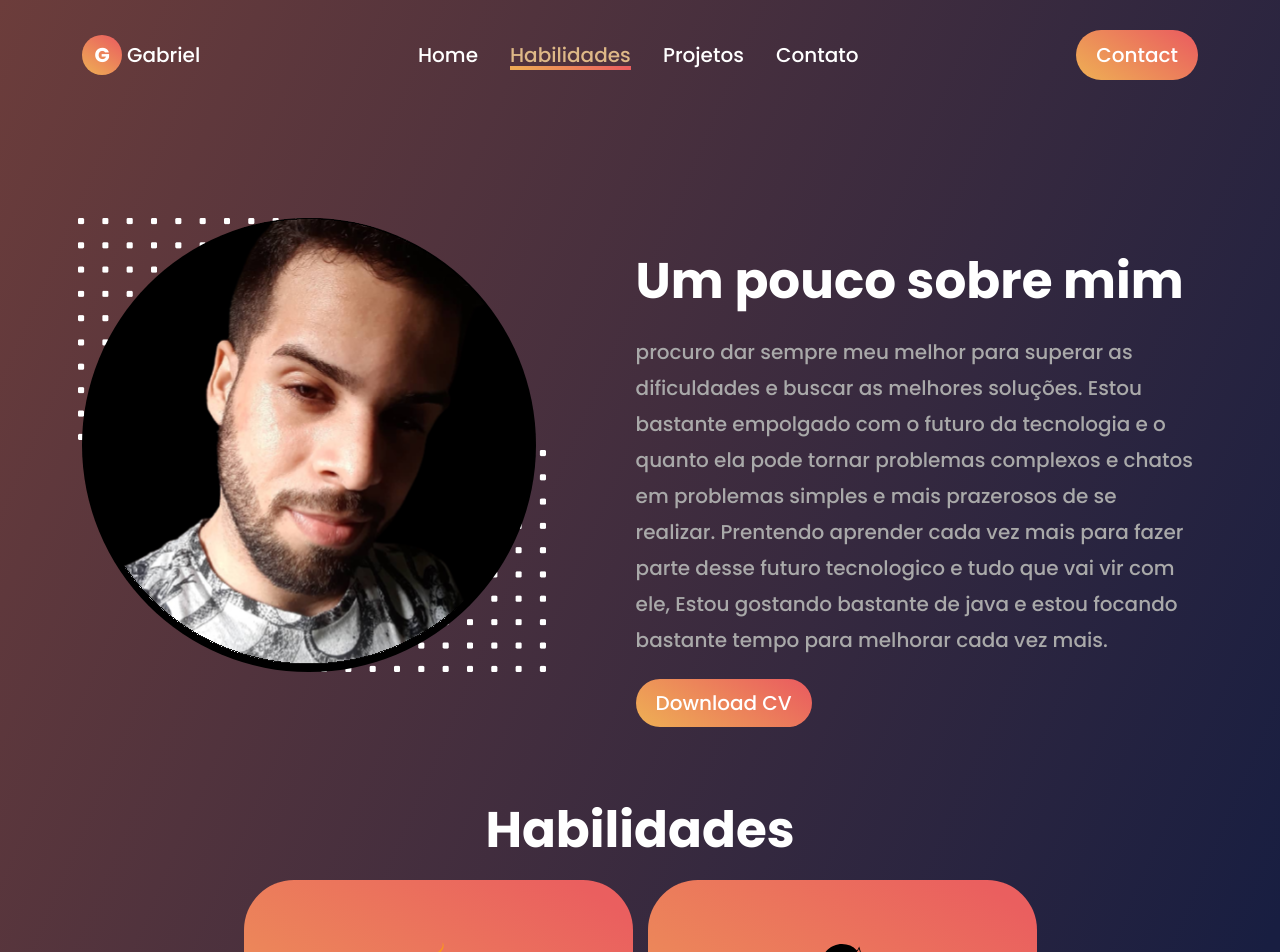
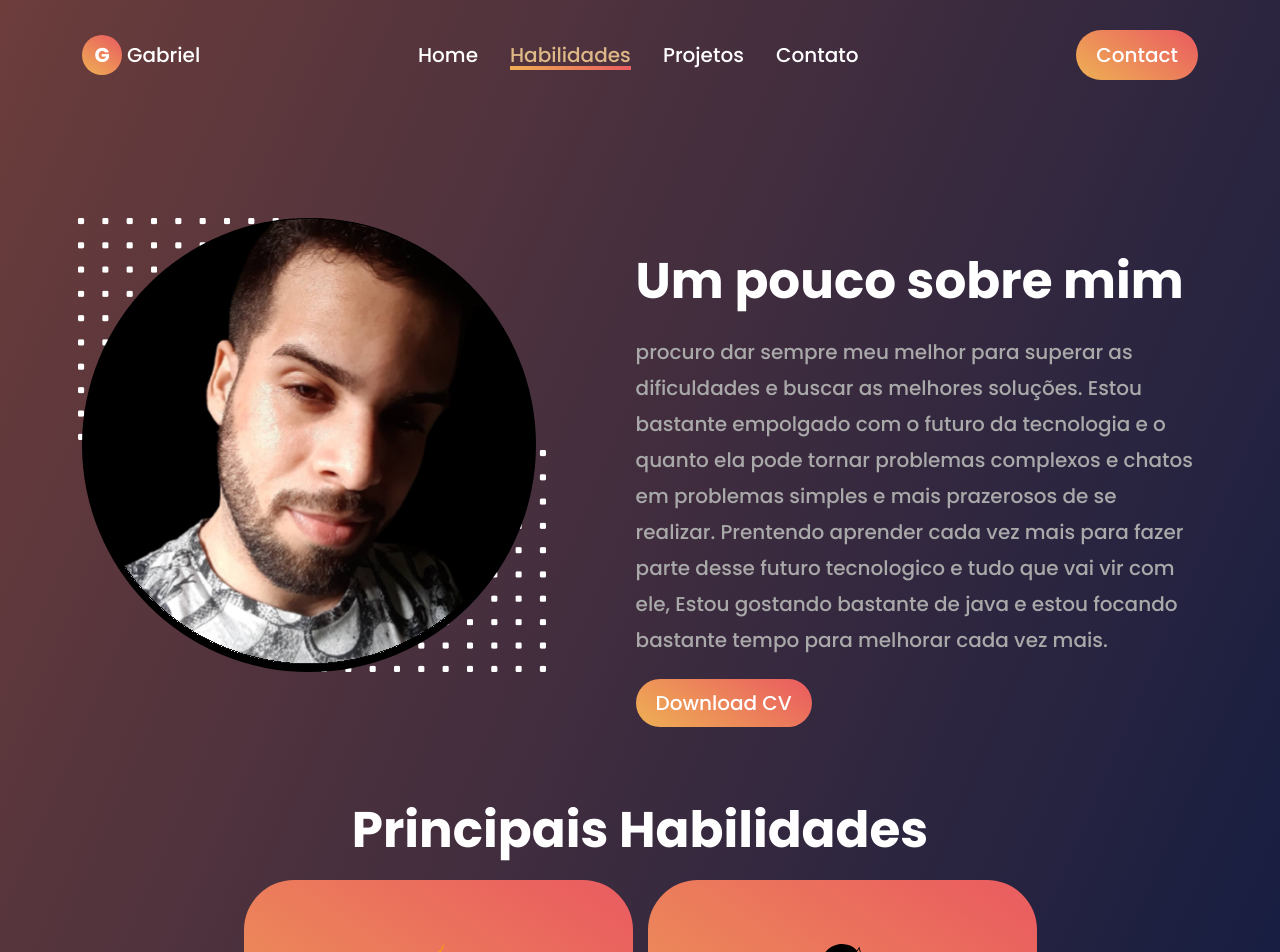
Before and after one commit to GabrielGPena793/Portifolio, a React (Create React App) app: page / in a window 1280 px wide. Shown: the top 952 px of the page. Built offline with nearby package versions, Linux system fonts and the light colour scheme; a web font is replaced by a local one.

Commit message:
colocando curricuto e ajustando texto das habilidades

```diff
--- a/src/components/Home/index.js
+++ b/src/components/Home/index.js
@@ -4,6 +4,7 @@ import img  from "../../assets/euHome.svg"
 import img2  from "../../assets/Titik-titik.png"
 import AOS from 'aos';
 import 'aos/dist/aos.css';
+import curriculo from "../../assets/pdfs/Profile.pdf"
 
 AOS.init();
 
@@ -21,7 +22,7 @@ export default function Home() {
             e o quanto ela pode tornar problemas complexos  e chatos em problemas simples e mais prazerosos de se realizar.
             Prentendo aprender  cada vez mais para fazer parte desse futuro tecnologico e tudo que vai vir com ele,
             Estou gostando bastante de java e estou focando bastante tempo para melhorar cada vez mais.</p>
-            <a href="#">Download CV</a>
+            <a href={curriculo} download="gabriel_curriculo.pdf">Download CV</a>
       </div>
 
     </section>
--- a/src/components/Skills/index.js
+++ b/src/components/Skills/index.js
@@ -43,7 +43,7 @@ const data = [
 export default function Skills() {
   return (
     <section id='Habilidades' className='skills container'>
-        <h2  data-aos="fade-up">Habilidades</h2>
+        <h2  data-aos="fade-up">Principais Habilidades</h2>
         <div className='container-skills row row-cols-3 justify-content-center'>
             {
                 data.map(({img, nome, descricao, animationTime}, index) =>
```
Also changed, not shown: 1 other file (tests, documents, lock files or other folders).
